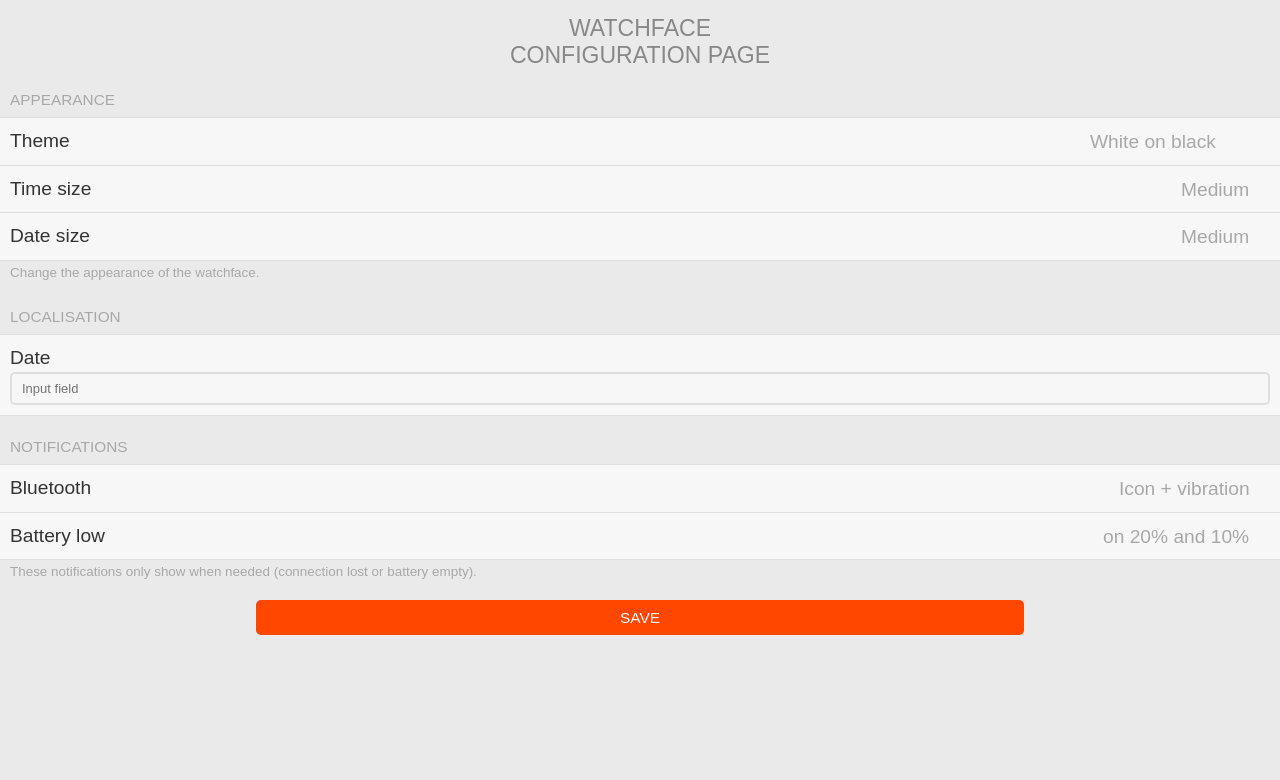
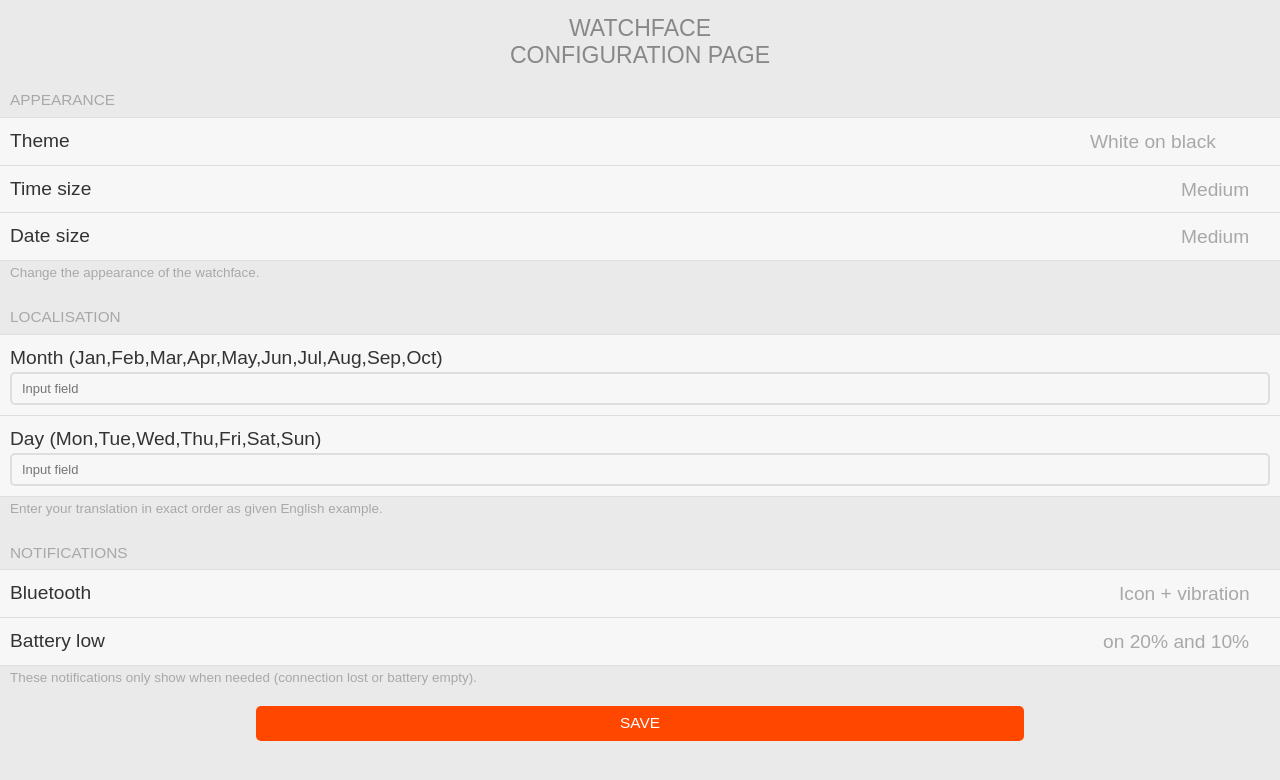
Before and after one commit to gogothegogo/SimpleSquare_Pebble, a plain HTML site: page index.html in a window 1280 px wide. Drawn offline with Linux system fonts and the light colour scheme; a script that the page names is missing.

Commit message:
Update index.html

```diff
--- a/index.html
+++ b/index.html
@@ -59,11 +59,19 @@
 <div class="item-container">
   <div class="item-container-header">Localisation</div>
   <div class="item-container-content">
-    <label class="item">Date
+    <label class="item">Month (Jan,Feb,Mar,Apr,May,Jun,Jul,Aug,Sep,Oct)
       <div class="item-input-wrapper">
         <input type="text" class="item-input" name="date" placeholder="Input field">
       </div>
     </label>
+    <label class="item">Day (Mon,Tue,Wed,Thu,Fri,Sat,Sun)
+      <div class="item-input-wrapper">
+        <input type="text" class="item-input" name="date" placeholder="Input field">
+      </div>
+    </label>
+  </div>
+    <div class="item-container-footer">
+    Enter your translation in exact order as given English example.
   </div>
 </div>
 
```
